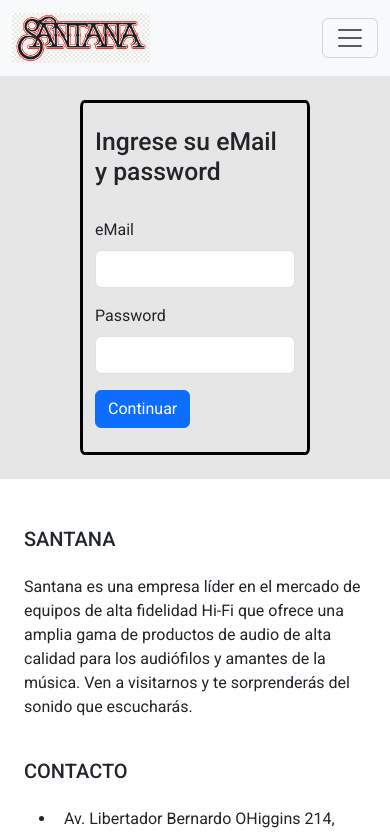
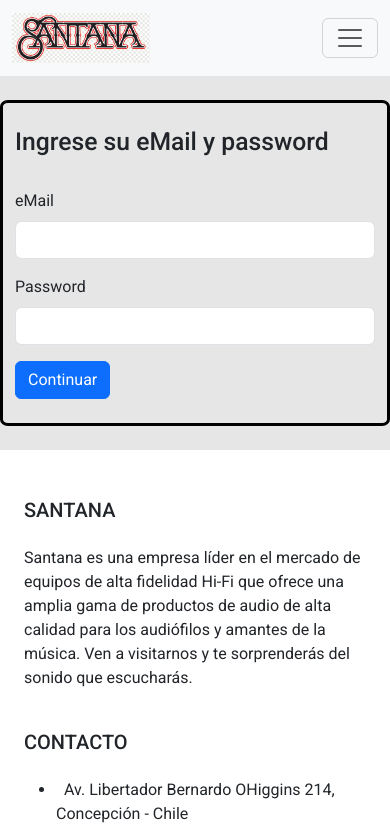
Before and after one commit to crsantanag/ecommerce, a React (Vite) app: page /iniciarsesion in a window 390 px wide. Shown: the top 834 px of the page. Built offline with nearby package versions, Linux system fonts and the light colour scheme; no server answers.

Commit message:
Elimina el margen izquierdo en pantallas medianas y más pequeña

```diff
--- a/src/Components/IniciarSesion.css
+++ b/src/Components/IniciarSesion.css
@@ -7,9 +7,14 @@
 .contenedor_500 {
     background-color: rgb(230, 230, 230);
     margin-left: 80px;
-    margin-right: 80px;
     max-width: 500px;
     border: solid black;
     border-radius: 2%;
 
 }
+
+@media (max-width: 768px) {
+    .contenedor_500 {
+        margin-left: 0; /* Elimina el margen izquierdo en pantallas medianas y más pequeñas */
+    }
+}
```
